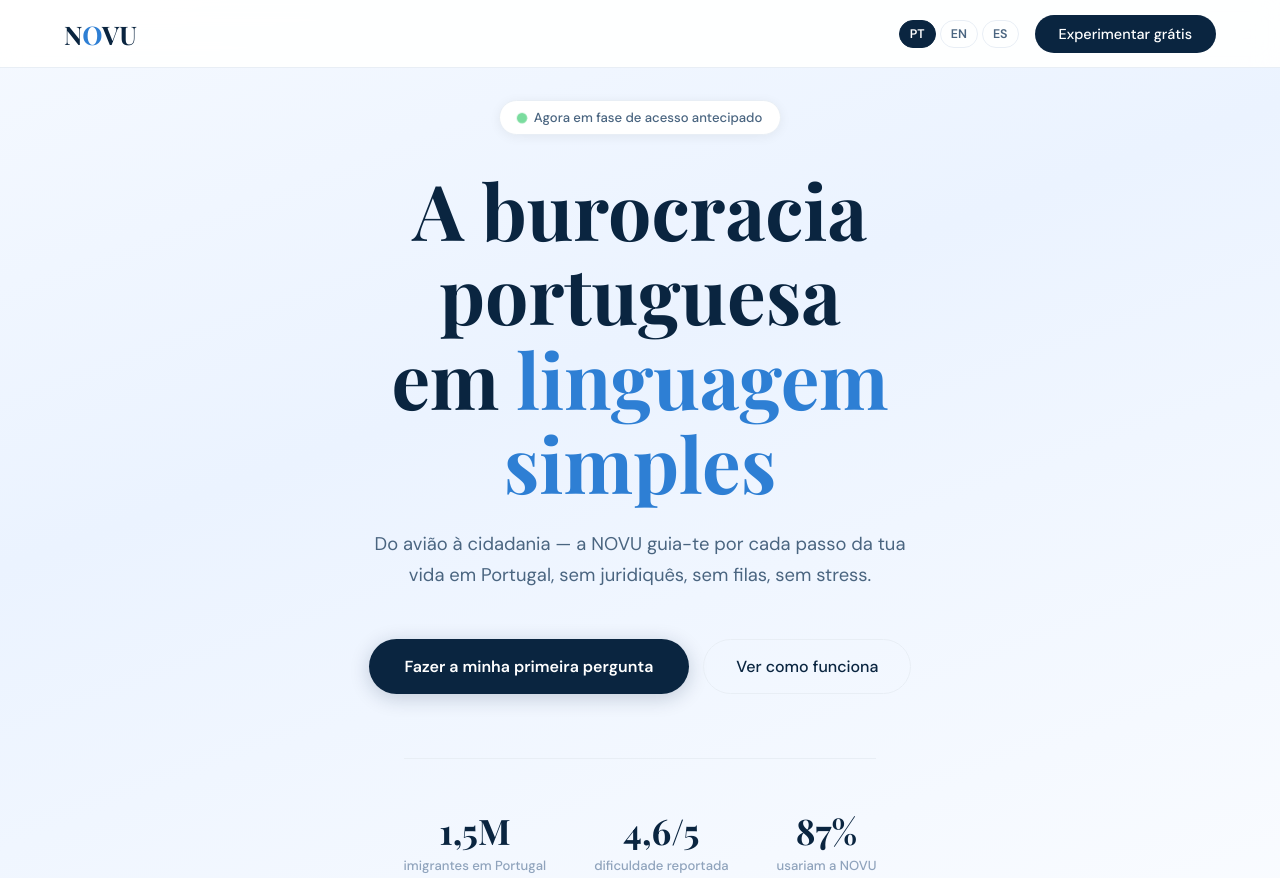
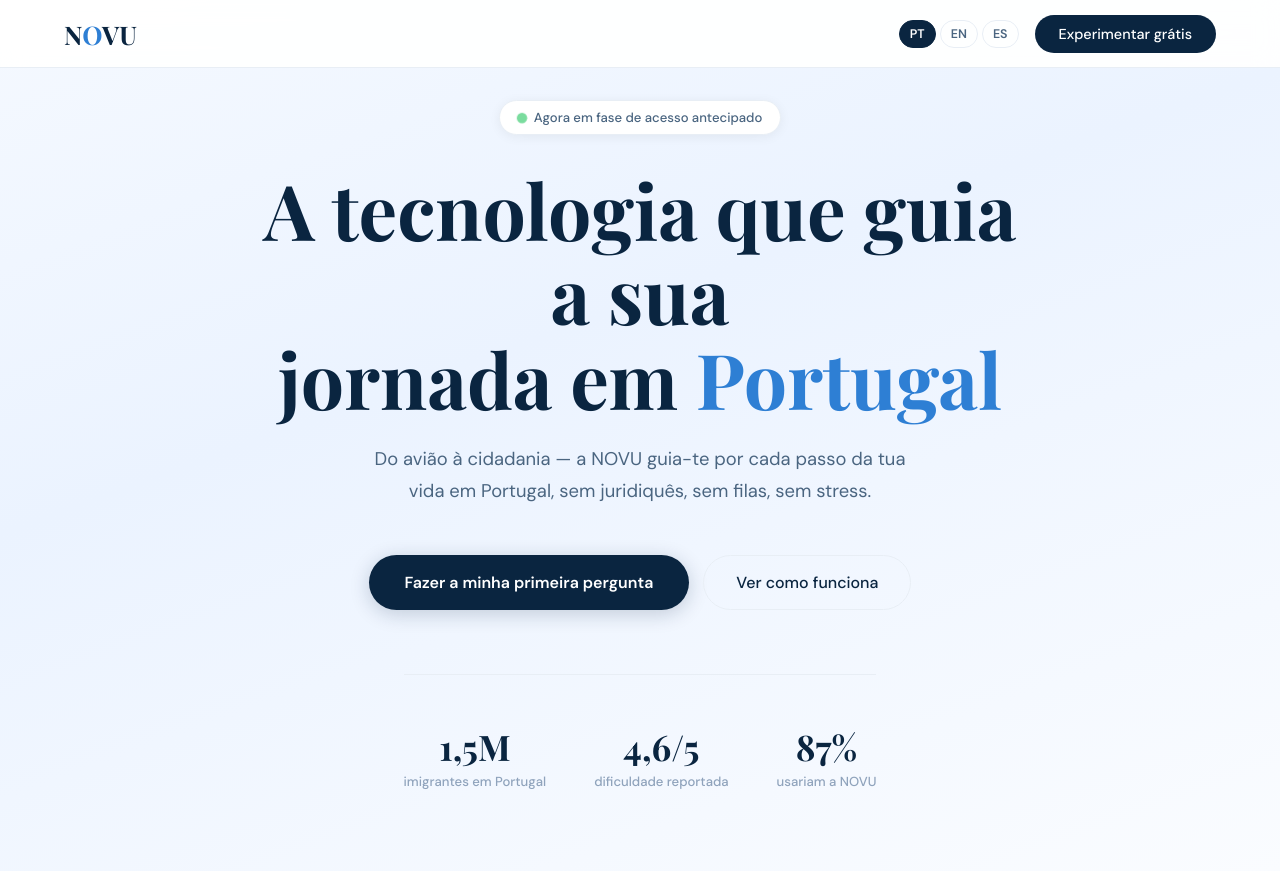
Before and after one commit to rodrigoferreiraleal/novu-landing, a website: page index.html in a window 1280 px wide. Shown: the top 878 px of the page. Drawn offline with nearby package versions, Linux system fonts and the light colour scheme.

Commit message:
Update index.html

```diff
--- a/index.html
+++ b/index.html
@@ -201,7 +201,7 @@
 
 <section class="hero">
   <div class="hero-badge"><span class="dot"></span><span id="hero-badge-text">Agora em fase de acesso antecipado</span></div>
-  <h1 class="hero-title" id="hero-title">A burocracia portuguesa<br>em <em>linguagem simples</em></h1>
+  <h1 class="hero-title" id="hero-title">A tecnologia que guia a sua<br>jornada em <em>Portugal</em></h1>
   <p class="hero-sub" id="hero-sub">Do avião à cidadania — a NOVU guia-te por cada passo da tua vida em Portugal, sem juridiquês, sem filas, sem stress.</p>
   <div class="hero-cta-wrap">
     <button class="btn-primary" onclick="openModal()" id="hero-btn-primary">Fazer a minha primeira pergunta</button>
@@ -353,7 +353,7 @@
   },
   en: {
     nav_cta: 'Try for free', hero_badge: 'Now in early access phase',
-    hero_title: 'Portuguese bureaucracy<br>in <em>plain language</em>',
+    hero_title: 'The technology that guides<br>your journey in <em>Portugal</em>',
     hero_sub: 'From the plane to citizenship — NOVU guides you through every step of your life in Portugal, no legal jargon, no queues, no stress.',
     hero_btn1: 'Ask my first question', hero_btn2: 'See how it works',
     stat1: 'immigrants in Portugal', stat2: 'reported difficulty', stat3: 'would use NOVU',
@@ -390,7 +390,7 @@
   },
   es: {
     nav_cta: 'Probar gratis', hero_badge: 'Ahora en fase de acceso anticipado',
-    hero_title: 'La burocracia portuguesa<br>en <em>lenguaje simple</em>',
+    hero_title: 'La tecnología que guía<br>tu viaje en <em>Portugal</em>',
     hero_sub: 'Del avión a la ciudadanía — NOVU te guía en cada paso de tu vida en Portugal, sin tecnicismos, sin colas, sin estrés.',
     hero_btn1: 'Hacer mi primera pregunta', hero_btn2: 'Ver cómo funciona',
     stat1: 'inmigrantes en Portugal', stat2: 'dificultad reportada', stat3: 'usarían NOVU',
```
